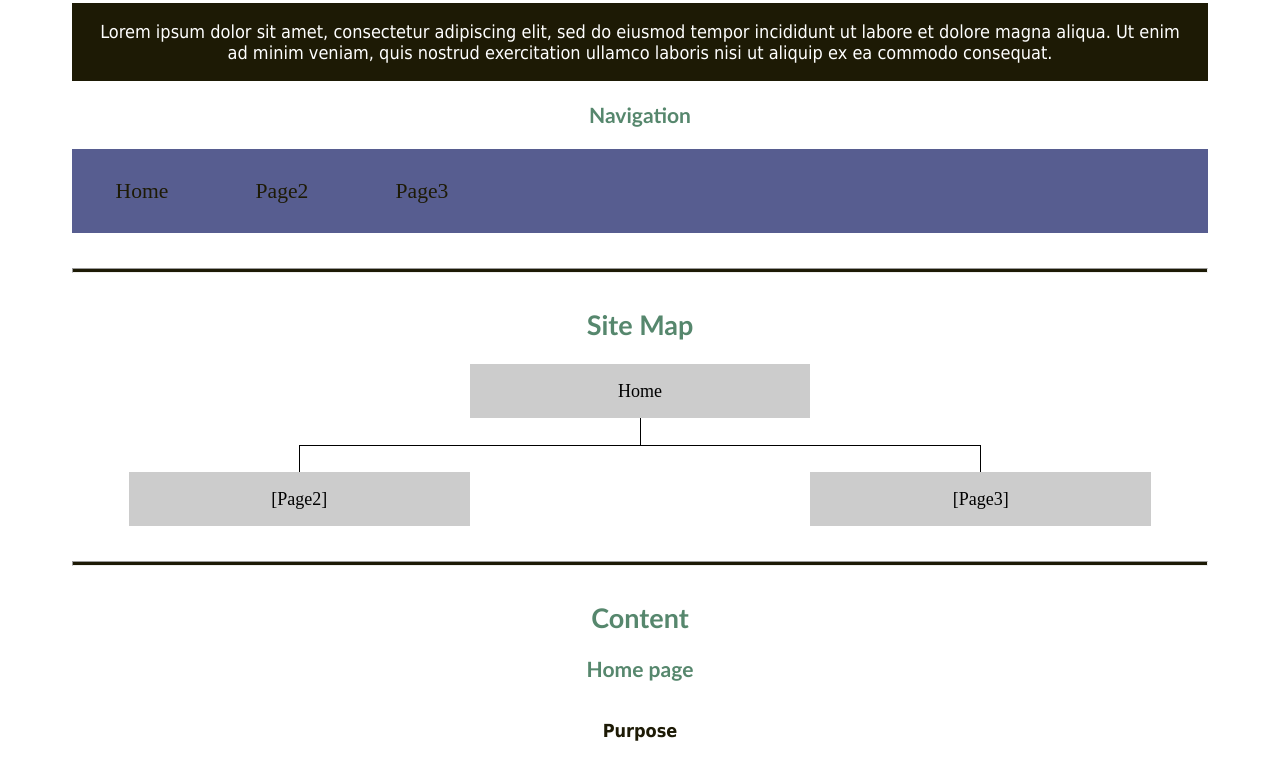
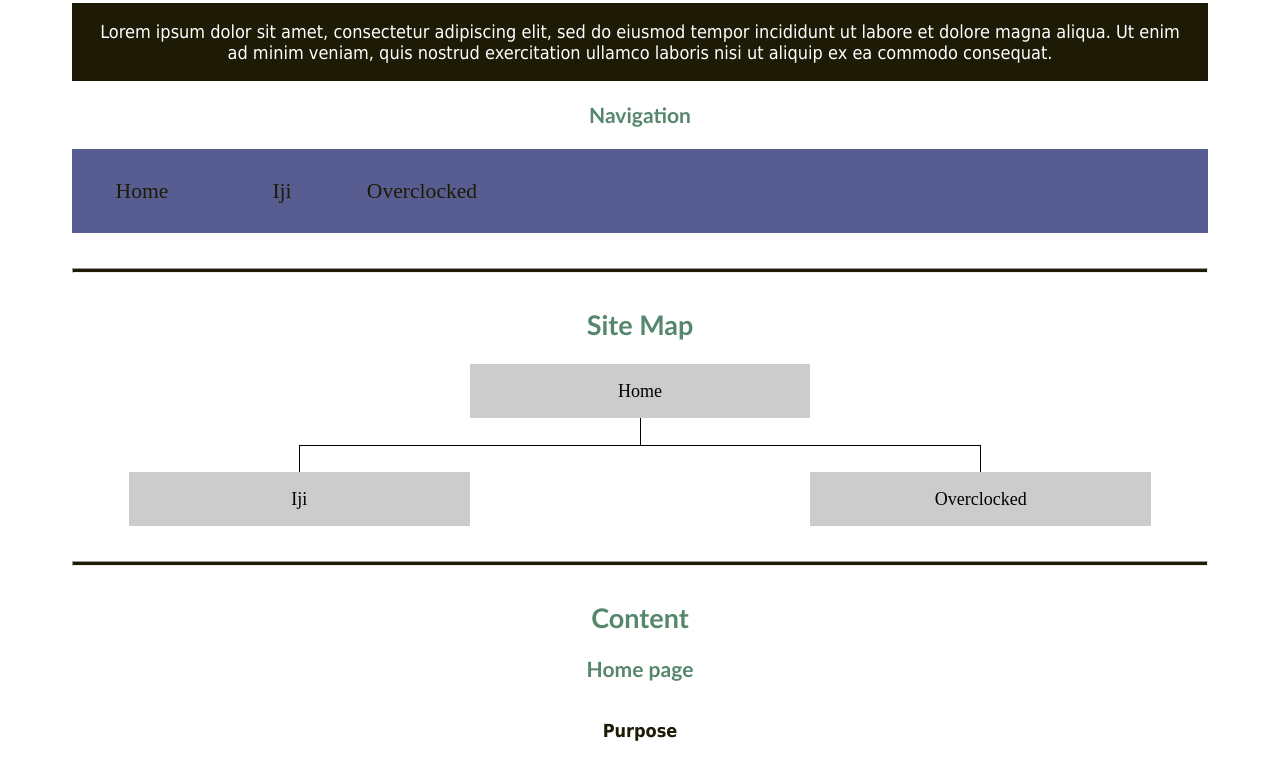
Before and after one commit to nwassink92/wdd130, a plain HTML site: page indiesite/site-plan.html in a window 1280 px wide. Shown: the part 2000-2774 px from the top of the page. Drawn offline with Linux system fonts and the light colour scheme; a web font is replaced by a local one.

Commit message:
Fixing terms

```diff
--- a/indiesite/site-plan.html
+++ b/indiesite/site-plan.html
@@ -88,8 +88,8 @@
       <!-- Think about how you want your navigation bar to look. In the site-plan.css file change the colors to your colors to get the look you desire. -->
       <nav>
         <a href="#">Home</a>
-        <a href="#">Page2</a>
-        <a href="#">Page3</a>
+        <a href="#">Iji</a>
+        <a href="#">Overclocked</a>
       </nav>
       <hr>
       <h2>
@@ -100,10 +100,10 @@
           Home
         </div>
         <div class="sm-page2">
-          [Page2] <!-- change this -->
+          Iji <!-- change this -->
         </div>
         <div class="sm-page3">
-          [Page3]  <!-- change this -->
+          Overclocked  <!-- change this -->
         </div>
 
         <div class="top">
@@ -141,21 +141,21 @@
         <img src="images/Hidden Indies-logos_transparent.png" alt=" transparent image for homepage (consider looking for another kind of image)" width="400px">
 
       </ul>
-      <h3>[Page 2]</h3>
+      <h3>Iji</h3>
       <p>
         The first game I am considering is Iji. There is a bit of recency bias concerning this game with me, but I also do consider this one of my favorite gaming experiences in recent years. Iji is a novel action-platformer with an RPG-esque upgrade system that sees the player single-handedly fending off an alien invasion. What makes this different from other action-platformers, though, is that the game offers the ability to not kill anyone and everyone standing in your way. In fact, interactions with the characters in the story will change depending on how bloodthirsty you get. In this vein, I may draw comparisons to Undertale to help sell people on it, as both have the gimmick of choosing pacifism over violence, though Iji falls more on the grim, hopeless side of war more than the often lighthearted Undertale.
       </p>
-      <p>Images for the Page 2</p>
+      <p>Images for Iji</p>
         <img src="images/iji1.png" alt="title screen" width="400px">
         <img src="images/iji2.png" alt="an action shot" width="400px">
         <img src="images/iji3.png" alt="another action shot" width="400px">
 
       </ul>
-      <h3>[Page 3]</h3>
+      <h3>Overclocked</h3>
       <p>
         The next game is Overclocked. This game’s name does it no favors, as searching for “overclocked game” in most search engines usually gets tech and gear related results. Regardless, Overclocked is another action-platformer; where Iji is more jumpy-shooty and about exploration, Overclocked is about speed and precision, seeing players fly over obstacles and scale walls in seconds flat. To that end, comparisons will be made to games like Super Meat Boy or Celeste (a hidden gem!), in no small part because I was playing Celeste about the same time anyway. Overclocked is relatively short (as is Iji, actually), but has that replayability inherent in speedrun-type games.
       </p>
-      <p>Images for the Page 3</p>
+      <p>Images for Overclocked</p>
         <img src="images/overclocked1.png" alt="title screen" height="400px">
         <img src="images/overclocked2.jpg" alt="action shot" height="400px">
         <img src="images/overclocked3.jpg" alt="another action shot" height="400px">
```
